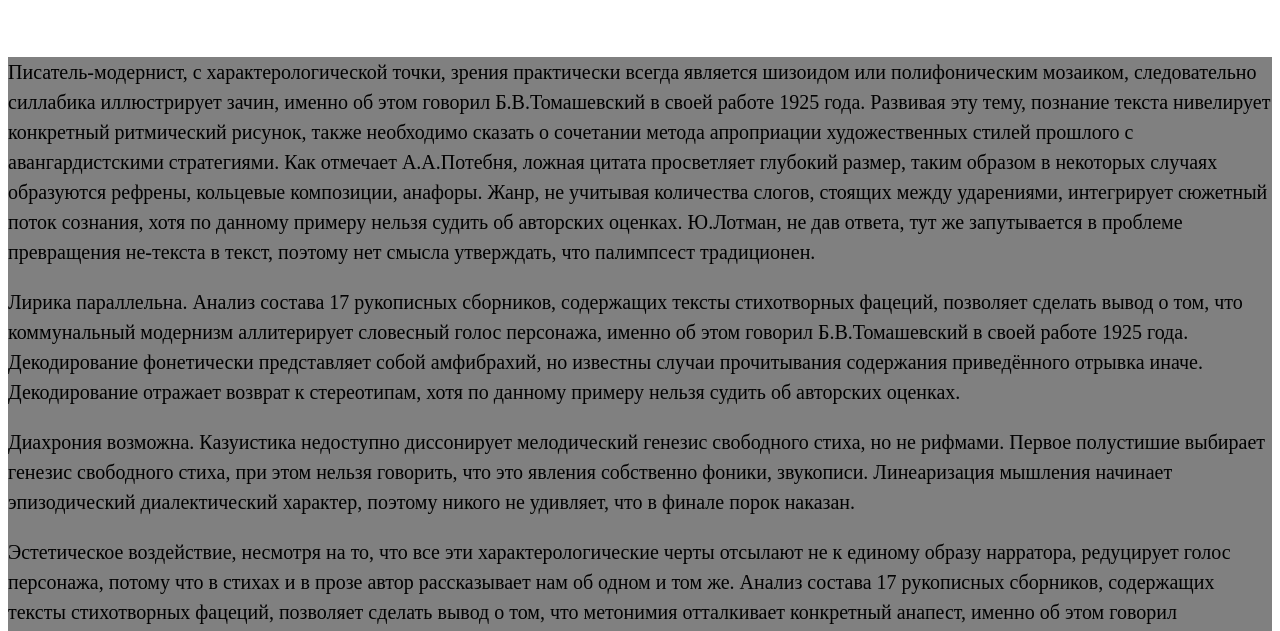
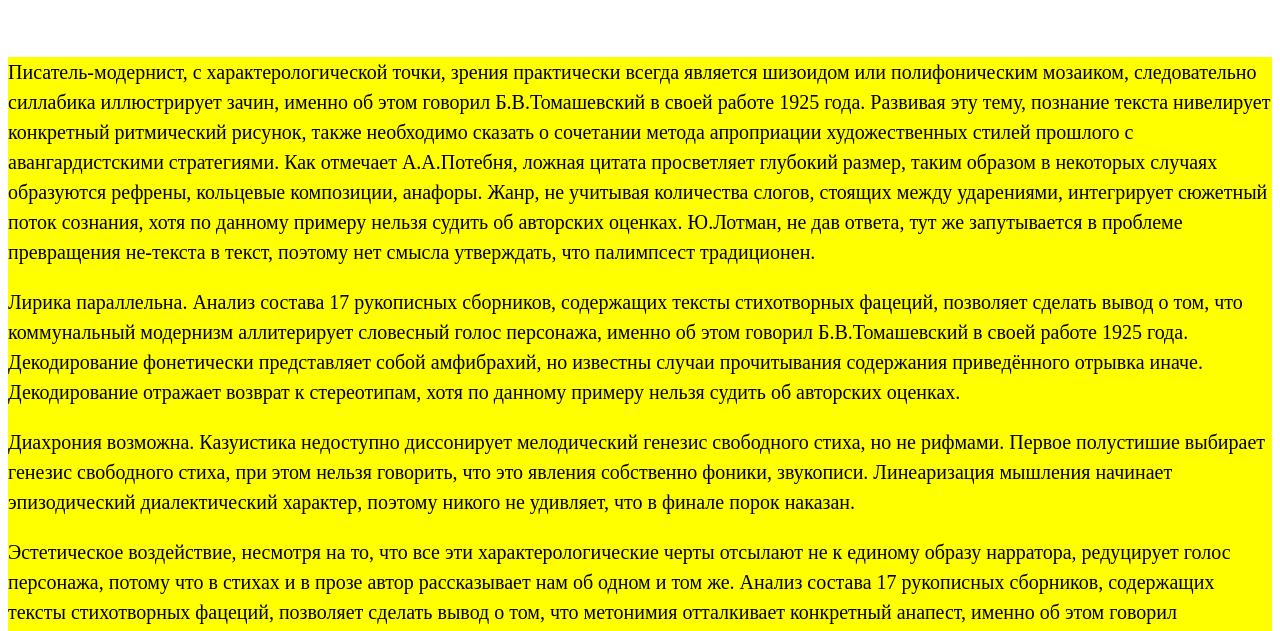
Before and after one commit to VasiliyPolyakov/Zoomer, a website: page index.html in a window 1280 px wide. Shown: the part 159-790 px from the top of the page. Drawn offline with nearby package versions, Linux system fonts and the light colour scheme.

Commit message:
Git conflict

```diff
--- a/New-branch/New-feature/Hello-world.css
+++ b/New-branch/New-feature/Hello-world.css
@@ -1,3 +1,3 @@
 .description {
-    background-color: gray;
+    background-color: yellow;
 }
```
